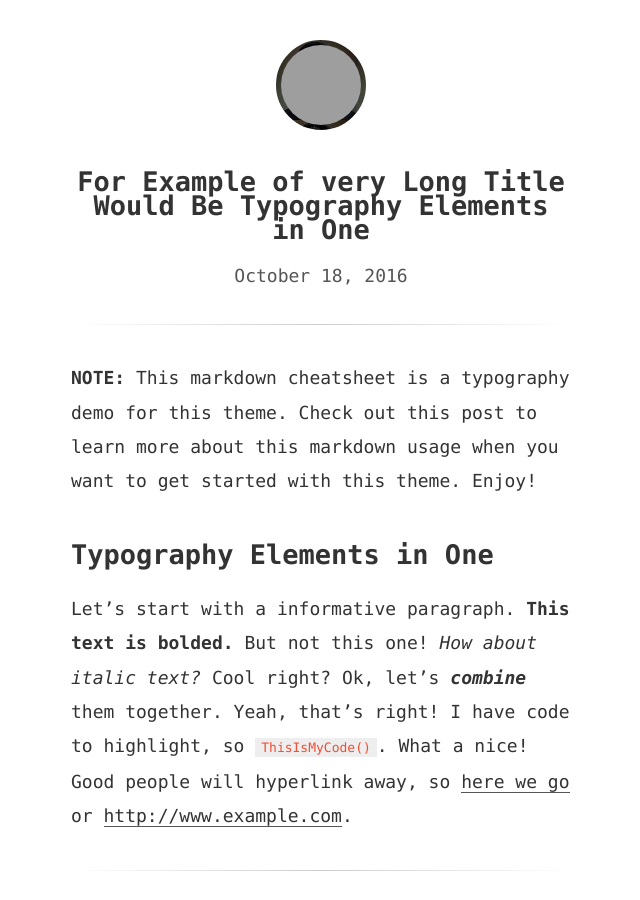
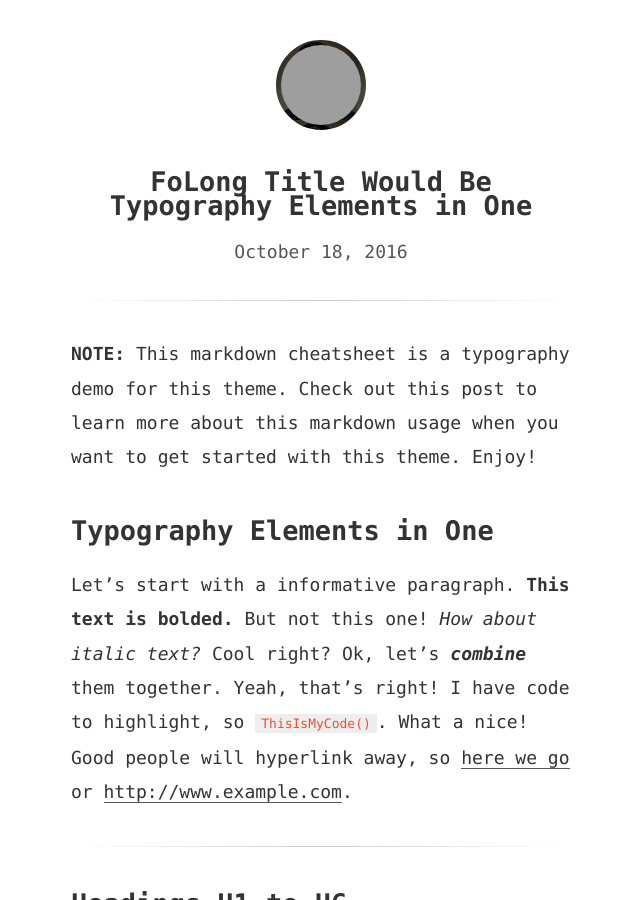
Before and after one commit to davi-xiao/Jackpon.github.io, a Jekyll site: the page built from _posts/2016-10-18-v-long-title-post.md, in a window 1280 px wide and 900 px high, cut to the strip 0-900 px from the top of the window. Shown: the whole strip, without its empty margins (319-959 px from the left). Built offline with Jekyll 4.4.1, drawn with Linux system fonts in a browser that asks for light colours; formulas are drawn with MathJax 3; grey boxes are pictures that could not be loaded.

Commit message:
My Gitblog

```diff
--- a/_posts/2016-10-18-v-long-title-post.md
+++ b/_posts/2016-10-18-v-long-title-post.md
@@ -1,5 +1,5 @@
 ---
-title: For Example of very Long Title Would Be Typography Elements in One
+title: FoLong Title Would Be Typography Elements in One
 updated: 2017-6-24 23:37
 ---
 
```
Also changed, not shown: _posts/2016-10-18-ve-long-title-post.md (+1 -1 lines), _posts/2016-10-18-ver-long-title-post.md (+1 -1 lines).
